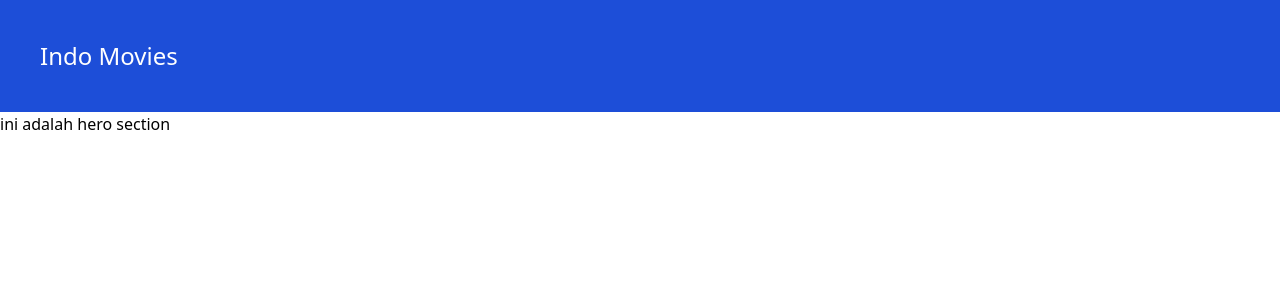
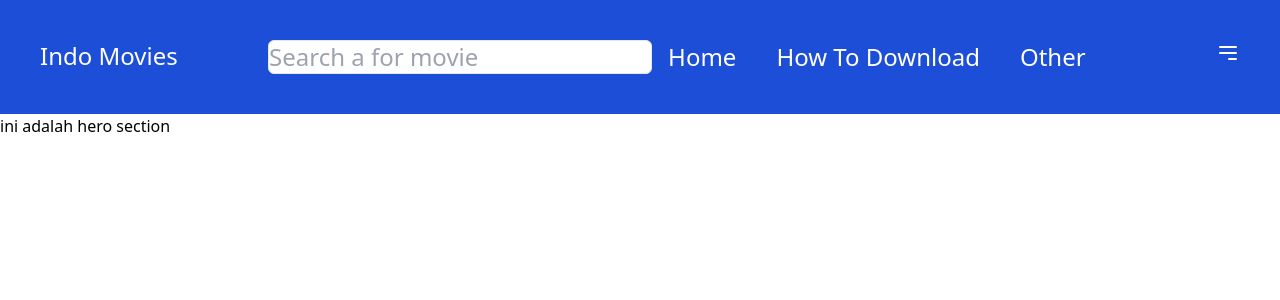
Before and after one commit to Igprad01/React-Js-Learn, a React (Vite) app: page / in a window 1280 px wide. Shown: the top 300 px of the page. Built offline with nearby package versions, Linux system fonts and the light colour scheme.

Commit message:
on progress responsive navbar

```diff
--- a/src/components/Layouts/navbar.jsx
+++ b/src/components/Layouts/navbar.jsx
@@ -1,19 +1,38 @@
-import React from "react";
+import React, { useState } from "react";
 import LogoNav from "../ELements/Link/Link";
 import ListNav from "../ELements/ListNav/List";
 import Search from "../ELements/Pencarian/Pencarian";
 
 const Navbar = () => {
 
+    const [isOpen, setIsOpen] = useState(false);
+
+    const ToggleMenu = () => {
+        setIsOpen(!isOpen);
+    };
+
     return (
         <nav className="w-full bg-blue-700 p-10">
             <div className="container mx-auto flex justify-between text-2xl capitalize text-white">
                 <LogoNav title = 'Indo Movies'  />
-                <div className="hidden ">
+                <div className="hidden md:flex items-center space-x-4">
                 <Search />
                 <ListNav />
                 </div>
+                <div >
+                    <button onClick={ToggleMenu}>
+                    <svg className="w-6 h-6" fill="none" stroke="currentColor" viewBox="0 0 24 24" xmlns="http://www.w3.org/2000/svg">
+                            <path strokeLinecap="round" strokeLinejoin="round" strokeWidth="2" d="M4 6h16M4 12h16m-7 6h7" />
+                        </svg>
+                    </button>
+                </div>
             </div>
+            {isOpen && (
+                <div>
+                <Search />
+                <ListNav />
+                </div>
+            )}
         </nav>
     )
 }
```
